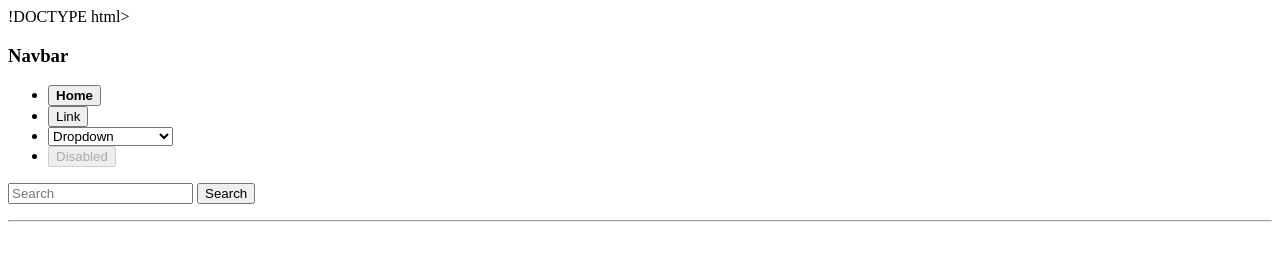
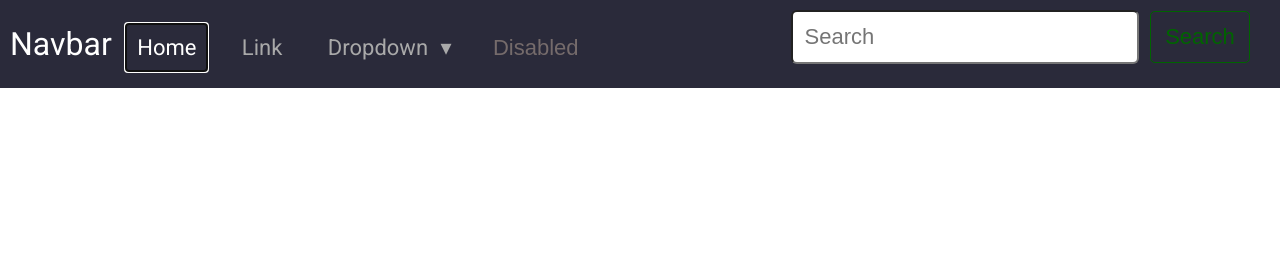
Before and after one commit to AnastasiaGandolfi/Esercizi_CSS, a plain HTML site: page 06 Nav/index.html in a window 1280 px wide. Drawn offline with Linux system fonts and the light colour scheme.

Commit message:
navbar exercise done

```diff
--- a/06 Nav/index.html
+++ b/06 Nav/index.html
@@ -1,4 +1,4 @@
-!DOCTYPE html>
+<!DOCTYPE html>
 <html lang="en">
 
 <head>
@@ -10,31 +10,20 @@
 </head>
 
 <body>
-    <header>
-        <nav>
-            <h3>Navbar</h3>
-            <div>
-                <ul>
-                    <li><button><strong>Home</strong></button></li>
-                    <li><button>Link</button></li>
-                    <li><select name="choices" id="form_choices">
-                            <option value="0">Dropdown</option>
-                            <optgroup label="Choices">
-                                <option value="1">First choice</option>
-                                <option value="2">Second choice</option>
-                                <option value="3">Third choice</option>
-                            </optgroup>
-                        </select></li>
-                    <li><button disabled>Disabled</button></li>
-                </ul>
-                <form>
-                    <input type="search" placeholder="Search">
-                    <button type="submit">Search</button>
-                </form>
-            </div>
-            <hr>
-        </nav>
-    </header>
+    <nav class="navbar">
+        <span id="title">Navbar</span>
+        <span class="hamburger-menu">=</span>
+        <ul class="nav-links">
+            <li><a href="#" id="home" autofocus>Home</a></li>
+            <li><a href="#" id="link">Link</a></li>
+            <li><a href="#" class="dropdown">Dropdown</a></li>
+            <li><button disabled>Disabled</button></li>
+            <li class="search">
+                <input type="text" placeholder="Search" name="search" class="search-input">
+                <button class="search-button">Search</button>
+            </li>
+        </ul>
+    </nav>
 </body>
 
 </html>
--- a/06 Nav/style.css
+++ b/06 Nav/style.css
@@ -0,0 +1,121 @@
+@import url('https://fonts.googleapis.com/css2?family=Lato:ital@0;1&family=Open+Sans:wght@300&family=Roboto:wght@400;500&display=swap');
+
+html {
+    font-family: "Roboto";
+    font-size: 24px;
+}
+
+.navbar {
+    background-color: rgb(42, 42, 58);
+    position: fixed;
+    top: 0;
+    left: 0;
+    width: 100vw;
+    padding: 25px 10px;
+    font-size: 22px;
+}
+
+#title {
+    font-size: 32px;
+    color: white;
+}
+
+ul,
+li {
+    display: inline;
+    margin: 10px;
+}
+
+.dropdown::after {
+    content: '▾';
+    margin-left: 1ch;
+}
+
+.search {
+    position: absolute;
+    top: 0;
+    right: 40px;
+}
+
+.search-input {
+    padding: 12px;
+    border-radius: 6px;
+    width: 320px;
+    font-size: inherit;
+}
+
+button[disabled] {
+    border: none;
+    background: none;
+    color: rgb(117, 107, 107);
+    font-size: inherit;
+}
+
+ul {
+    list-style-type: none;
+    margin: 0;
+    padding: 0;
+    overflow: hidden;
+}
+
+li a {
+    text-align: center;
+    padding: 10px;
+    text-decoration: none;
+}
+
+li a:focus, #home {
+    color: white;
+}
+
+li a:link,
+li a:visited {
+    color: darkgray;
+    text-decoration: none;
+}
+
+li a:hover {
+    background-color: rgb(33, 33, 53);
+}
+
+li a:active {
+    background-color: rgb(25, 25, 34);
+}
+
+.search-button {
+    border: 1px solid darkgreen;
+    border-radius: 5px;
+    padding: 12px;
+    width: 100px;
+    background: none;
+    color: darkgreen;
+    font-size: inherit;
+    margin-left: 6px;
+}
+
+.search-button:hover {
+    border: 1px solid yellow;
+    border-radius: 5px;
+    padding: 12px;
+    width: 100px;
+    font-size: inherit;
+    color: yellow;
+    margin-left: 6px;
+}
+
+.hamburger-menu {
+    display: none;
+    padding: 15px;
+}
+
+@media(max-width: 768px) {
+    .hamburger-menu {
+        font-size: 25px;
+        display: inline;
+        color: white;
+    }
+
+    .nav-links {
+        display: none;
+    }
+}
```
